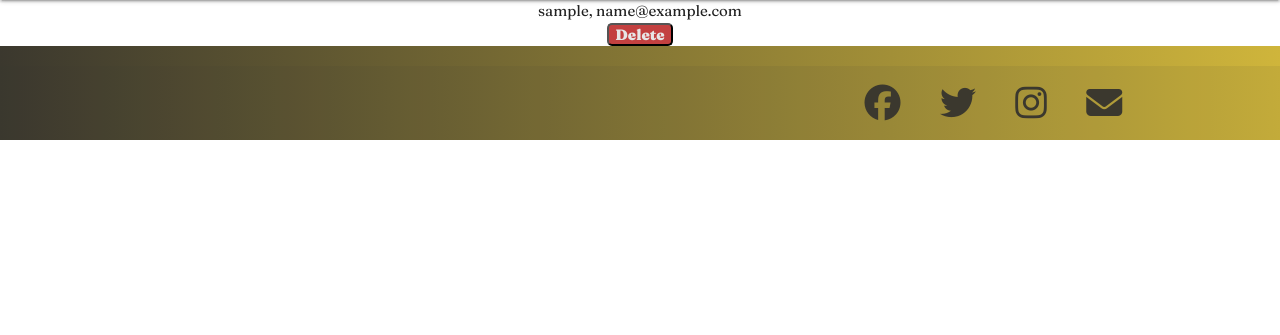
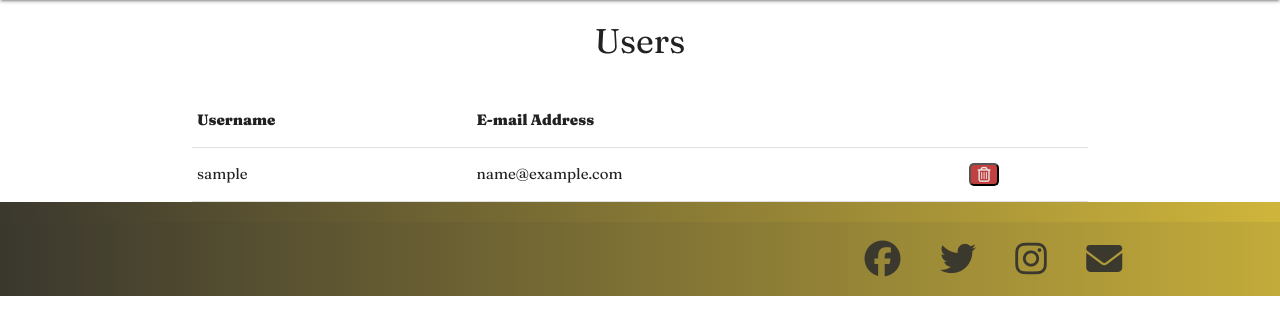
Before and after one commit to kiehozero/Focloir, a Flask app: page /users in a window 1280 px wide. Shown: the part 64-399 px from the top of the page. Run offline with Flask 2, Linux system fonts and the light colour scheme; a database or web service that is not in the repository returns one stand-in record (values such as "Sample title"); some libraries are stand-ins or nearby versions.

Commit message:
Modify: table layout

```diff
--- a/templates/users.html
+++ b/templates/users.html
@@ -6,15 +6,34 @@
 
     {% block content %}
 
-        {% for user in users %}
-        <div class="center-align">
-            <div>
-            {{ user.username }}, {{ user.email }}
-            </div>
-            <button class="delete-button">
-                Delete
-            </button>
+        <div class="row center-align">
+            <h4>Users</h4>
         </div>
-        {% endfor %}
+
+        <div class="container">
+            <table class="highlight">
+                <thead>
+                    <tr>
+                        <th>Username</th>
+                        <th>E-mail Address</th>
+                        <th></th>
+                    </tr>
+                </thead>
+
+                <tbody>
+                    {% for user in users %}
+                    <tr>
+                        <td>{{ user.username }}</td>
+                        <td>{{ user.email }}</td>
+                        <td>
+                            <button class="delete-button">
+                                <i class="far fa-trash-alt"></i>
+                            </button>
+                        </td>
+                    </tr>
+                    {% endfor %}
+                </tbody>
+            </table>
+        </div>
 
     {% endblock %}
```
